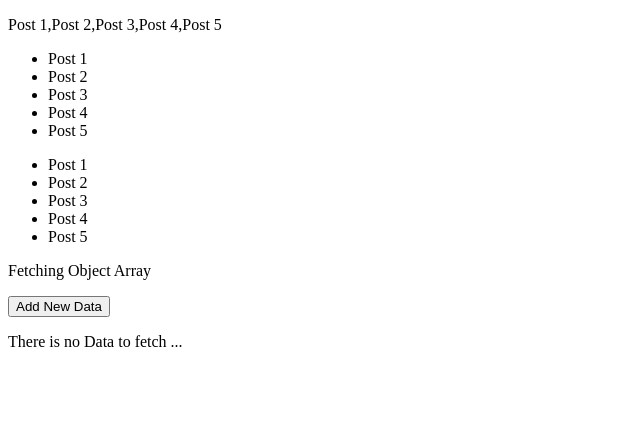
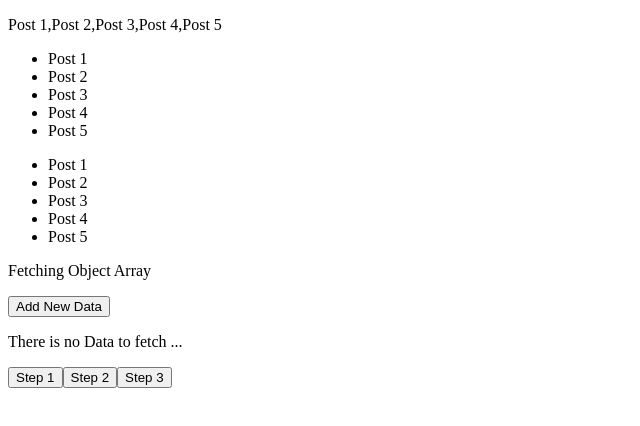
Before and after one commit to chocho77/directivesAngular, an Angular app: page / in a window 1280 px wide. Shown: the top 426 px of the page, without its empty margins (0-640 px from the left). Built offline with nearby package versions, Linux system fonts and the light colour scheme.

Commit message:
On branch master  Your branch is up to date with 'origin/master'.  Changes to be committed: 	modified:   src/app/app.component.html 	modified:   src/app/app.component.ts

```diff
--- a/src/app/app.component.html
+++ b/src/app/app.component.html
@@ -27,3 +27,14 @@
 <ng-template #noData>
   <p>There is no Data to fetch ... </p>
 </ng-template>
+
+
+<div>
+  <button (click)="onClick('step 1')">Step 1</button>
+  <button (click)="onClick('step 2')">Step 2</button>
+  <button (click)="onClick('step 3')">Step 3</button>
+</div>
+
+<div *ngIf="stepForm == 'step 1'">Step1 Form</div>
+<div *ngIf="stepForm == 'step 2'">Step2 Form</div>
+<div *ngIf="stepForm == 'step 3'">Step3 Form</div>
--- a/src/app/app.component.ts
+++ b/src/app/app.component.ts
@@ -9,7 +9,9 @@ export class AppComponent {
   title = 'directivesAngular';
   postArray:Array<string> = ['Post 1', 'Post 2', 'Post 3', 'Post 4', 'Post 5'];
 
-  objArray:Array<any> = []
+  objArray:Array<any> = [];
+
+  stepForm! : string;
 
   constructor(){
     for(let i = 0; i < this.postArray.length; i++){
@@ -28,4 +30,9 @@ export class AppComponent {
 
   }
 
+  onClick(status:any) {
+    this.stepForm = status;
+
+  }
+
 }
```
